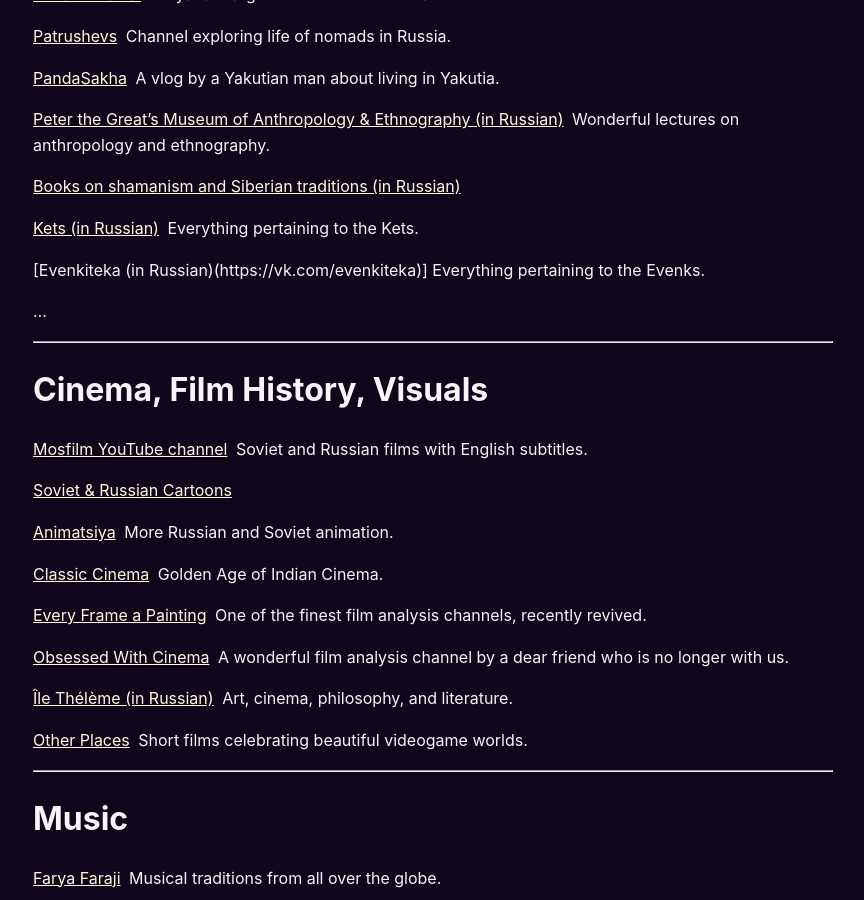
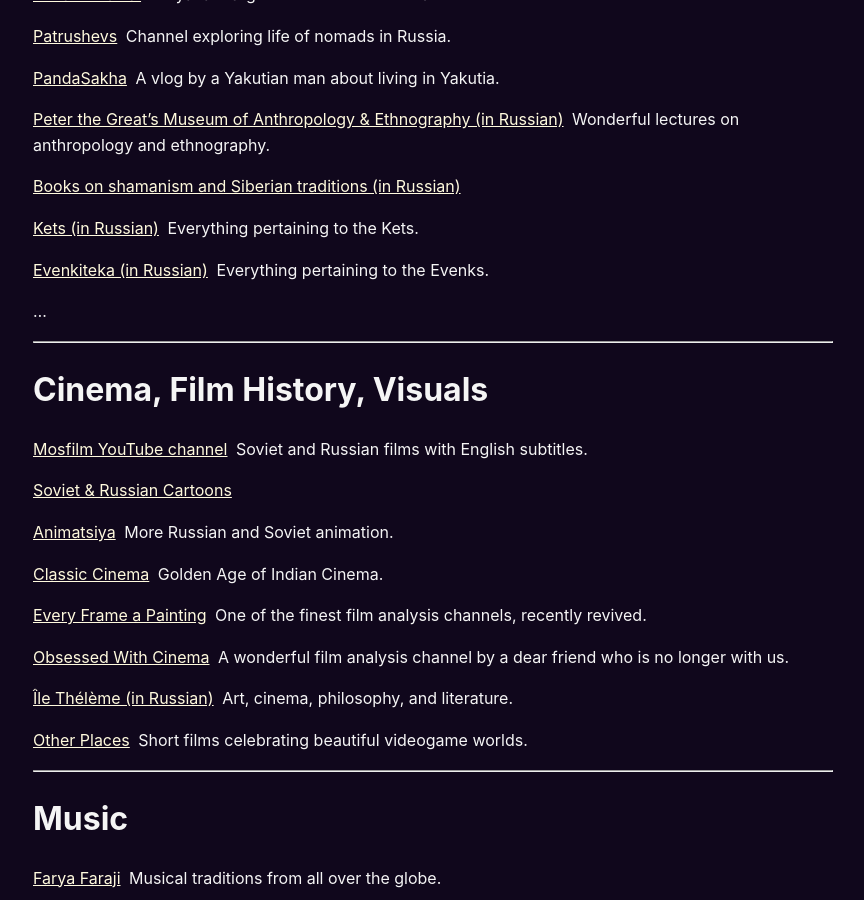
Before and after one commit to yanazuray/waterfalls-of-qaf, a Jekyll site: the page built from links.md, in a window 1280 px wide and 900 px high, scrolled down 3395 px. Shown: the whole window, without its empty margins (207-1071 px from the left). Built offline with Jekyll 4.4.1, drawn with Linux system fonts in a browser that asks for light colours.

Commit message:
vault backup: 2025-04-29 21:54:19

```diff
--- a/links.md
+++ b/links.md
@@ -150,7 +150,7 @@
 
 [Kets (in Russian)](https://vk.com/club22892836) Everything pertaining to the Kets.
 
-[Evenkiteka (in Russian)(https://vk.com/evenkiteka)] Everything pertaining to the Evenks.
+[Evenkiteka (in Russian)](https://vk.com/evenkiteka) Everything pertaining to the Evenks.
 
 ...
 
```
